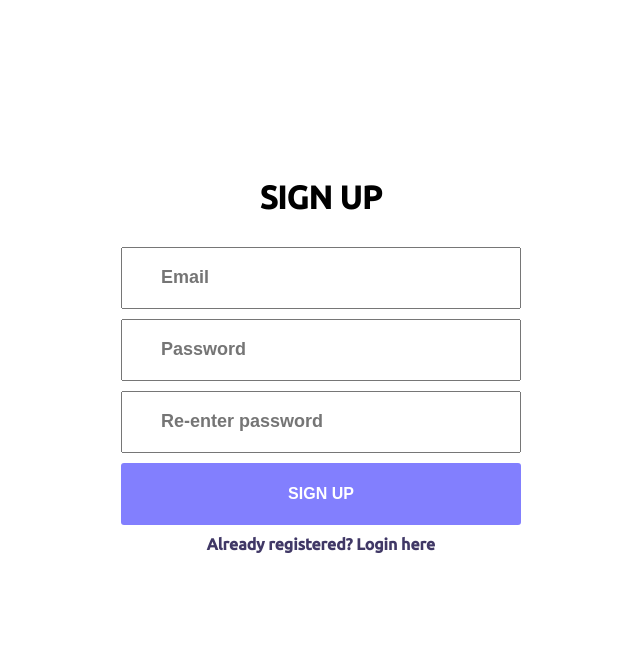
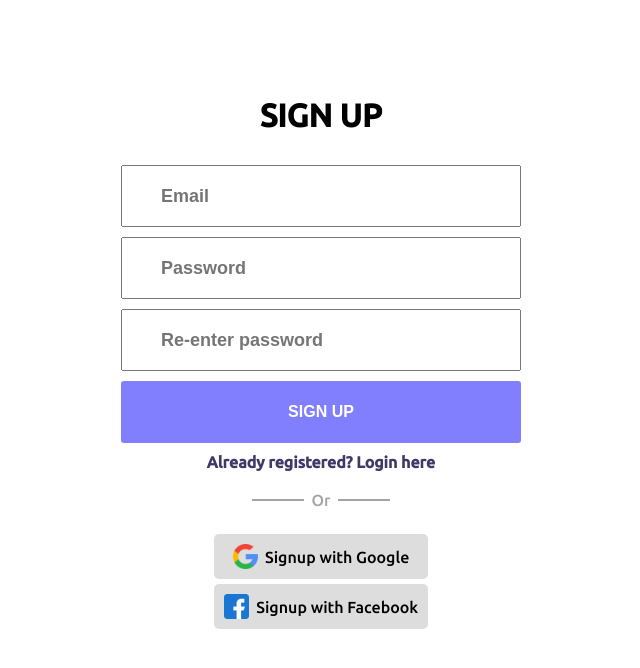
Before and after one commit to githmin/auth-frontend-react, a React (Create React App) app: page /signup in a window 1280 px wide. Shown: the top 668 px of the page, without its empty margins (319-959 px from the left). Built offline with nearby package versions, Linux system fonts and the light colour scheme.

Commit message:
Made Oauth comp and added to login and signup

```diff
--- a/src/components/Login/Login.css
+++ b/src/components/Login/Login.css
@@ -4,35 +4,3 @@
   text-decoration: none;
   cursor: pointer;
 }
-
-.orContainer {
-  color: #38383974;
-  display: flex;
-  align-items: center;
-  justify-content: center;
-  margin-top: 10px;
-  margin-bottom: 10px;
-}
-.orContainerLine {
-  border: 1px solid #38383974;
-  width: 50px;
-  height: 0;
-}
-
-.loginButton {
-  display: flex;
-  align-items: center;
-  border-radius: 5px;
-  padding: 7px;
-  margin: 5px;
-  justify-content: center;
-  cursor: pointer;
-  background-color: #3838392b;
-}
-
-.loginButton:hover {
-  background-color: #38383948;
-}
-.icon {
-  max-width: 25px;
-}
--- a/src/components/Login/Login.jsx
+++ b/src/components/Login/Login.jsx
@@ -3,11 +3,10 @@ import { useNavigate } from "react-router-dom";
 import "./Login.css";
 import Btn from "../Buttons/Btn";
 import axios from "axios";
-import facebookImg from "../../assets/facebookImg.png";
-import googleImg from "../../assets/googleImg.png";
 
 import { ToastContainer, toast } from "react-toastify";
 import "react-toastify/dist/ReactToastify.css";
+import OauthLogin from "../Oauth/OauthLogin";
 
 const Login = (props) => {
   const navigate = useNavigate();
@@ -38,15 +37,6 @@ const Login = (props) => {
       );
   };
 
-  // Oauth Login
-
-  const google = () => {
-    window.open("http://localhost:3001/auth/google", "_self");
-  };
-  const facebook = () => {
-    window.open("http://localhost:3001/auth/facebook", "_self");
-  };
-
   return (
     <div className="formMain">
       {/* Form start*/}
@@ -70,17 +60,12 @@ const Login = (props) => {
         <div className="orContainerLine"></div>
       </div>
 
-      {/* Oauth Login */}
-      <div className="OauthLogin">
-        <div className="loginButton google" onClick={google}>
-          <img src={googleImg} alt="" className="icon" /> &nbsp; Login with
-          Google
-        </div>
-        <div className="loginButton facebook" onClick={facebook}>
-          <img src={facebookImg} alt="" className="icon" />
-          &nbsp; Login with Facebook
-        </div>
-      </div>
+      {/* Oauth Component */}
+      <OauthLogin
+        fbText={"Login with Facebook"}
+        gText={"Login with Google"}
+      ></OauthLogin>
+
       {/* Toast Message Container  --- Keep under all other components*/}
       <ToastContainer
         position="top-right"
--- /dev/null
+++ b/src/components/Oauth/Oauth.css
@@ -0,0 +1,31 @@
+.orContainer {
+  color: #38383974;
+  display: flex;
+  align-items: center;
+  justify-content: center;
+  margin-top: 10px;
+  margin-bottom: 10px;
+}
+.orContainerLine {
+  border: 1px solid #38383974;
+  width: 50px;
+  height: 0;
+}
+
+.loginButton {
+  display: flex;
+  align-items: center;
+  border-radius: 5px;
+  padding: 10px;
+  margin: 5px;
+  justify-content: center;
+  cursor: pointer;
+  background-color: #3838392b;
+}
+
+.loginButton:hover {
+  background-color: #38383948;
+}
+.icon {
+  max-width: 25px;
+}
--- /dev/null
+++ b/src/components/Oauth/OauthLogin.jsx
@@ -0,0 +1,28 @@
+import React from "react";
+
+import facebookImg from "../../assets/facebookImg.png";
+import googleImg from "../../assets/googleImg.png";
+
+import "./Oauth.css";
+
+const OauthLogin = (props) => {
+  const google = () => {
+    window.open("http://localhost:3001/auth/google", "_self");
+  };
+  const facebook = () => {
+    window.open("http://localhost:3001/auth/facebook", "_self");
+  };
+  return (
+    <div className="OauthLogin">
+      <div className="loginButton google" onClick={google}>
+        <img src={googleImg} alt="" className="icon" /> &nbsp; {props.gText}
+      </div>
+      <div className="loginButton facebook" onClick={facebook}>
+        <img src={facebookImg} alt="" className="icon" />
+        &nbsp; {props.fbText}
+      </div>
+    </div>
+  );
+};
+
+export default OauthLogin;
--- a/src/components/Register/Register.jsx
+++ b/src/components/Register/Register.jsx
@@ -6,6 +6,7 @@ import Btn from "../Buttons/Btn";
 
 import { ToastContainer, toast } from "react-toastify";
 import "react-toastify/dist/ReactToastify.css";
+import OauthLogin from "../Oauth/OauthLogin";
 
 const Register = (props) => {
   const navigate = useNavigate();
@@ -99,6 +100,17 @@ const Register = (props) => {
         Already registered? Login here
       </div>
 
+      <div className="orContainer">
+        <div className="orContainerLine"></div> &nbsp; Or &nbsp;
+        <div className="orContainerLine"></div>
+      </div>
+
+      {/* Oauth Component */}
+      <OauthLogin
+        fbText={"Signup with Facebook"}
+        gText={"Signup with Google"}
+      ></OauthLogin>
+
       {/* Toast Message Container  --- Keep under all other components*/}
       <ToastContainer
         position="top-right"
```
